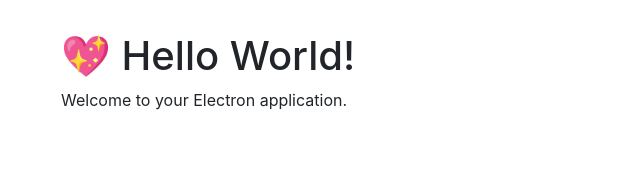
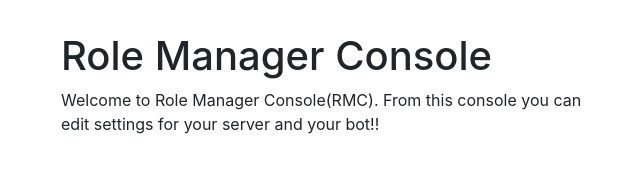
Before and after one commit to piguycs/DiscordRoleMenu, an Electron app: page RoleMenu/src/index.html in a window 800 px wide. Shown: the whole page, without its empty margins (67-707 px from the left). Drawn offline with nearby package versions, Linux system fonts and the light colour scheme.

Commit message:
Update index.html
modified the default text

```diff
--- a/RoleMenu/src/index.html
+++ b/RoleMenu/src/index.html
@@ -2,13 +2,13 @@
 <html>
   <head>
     <meta charset="UTF-8">
-    <title>Hello World!</title>
-    <link rel="stylesheet" href="https://cdn.jsdelivr.net/npm/bootstrap@4.5.3/dist/css/bootstrap.min.css"
-      integrity="sha384-TX8t27EcRE3e/ihU7zmQxVncDAy5uIKz4rEkgIXeMed4M0jlfIDPvg6uqKI2xXr2" crossorigin="anonymous">
+    <title>Role Manager Console</title>
+    <link rel="stylesheet" href="https://cdn.jsdelivr.net/npm/bootstrap@4.5.3/dist/css/bootstrap.min.css" integrity="sha384-TX8t27EcRE3e/ihU7zmQxVncDAy5uIKz4rEkgIXeMed4M0jlfIDPvg6uqKI2xXr2" crossorigin="anonymous">
     <link rel="stylesheet" href="index.css">
   </head>
   <body>
-    <h1>💖 Hello World!</h1>
-    <p>Welcome to your Electron application.</p>
+    <h1>Role Manager Console</h1>
+    Welcome to Role Manager Console(RMC).
+    From this console you can edit settings for your server and your bot!!
   </body>
 </html>
```
